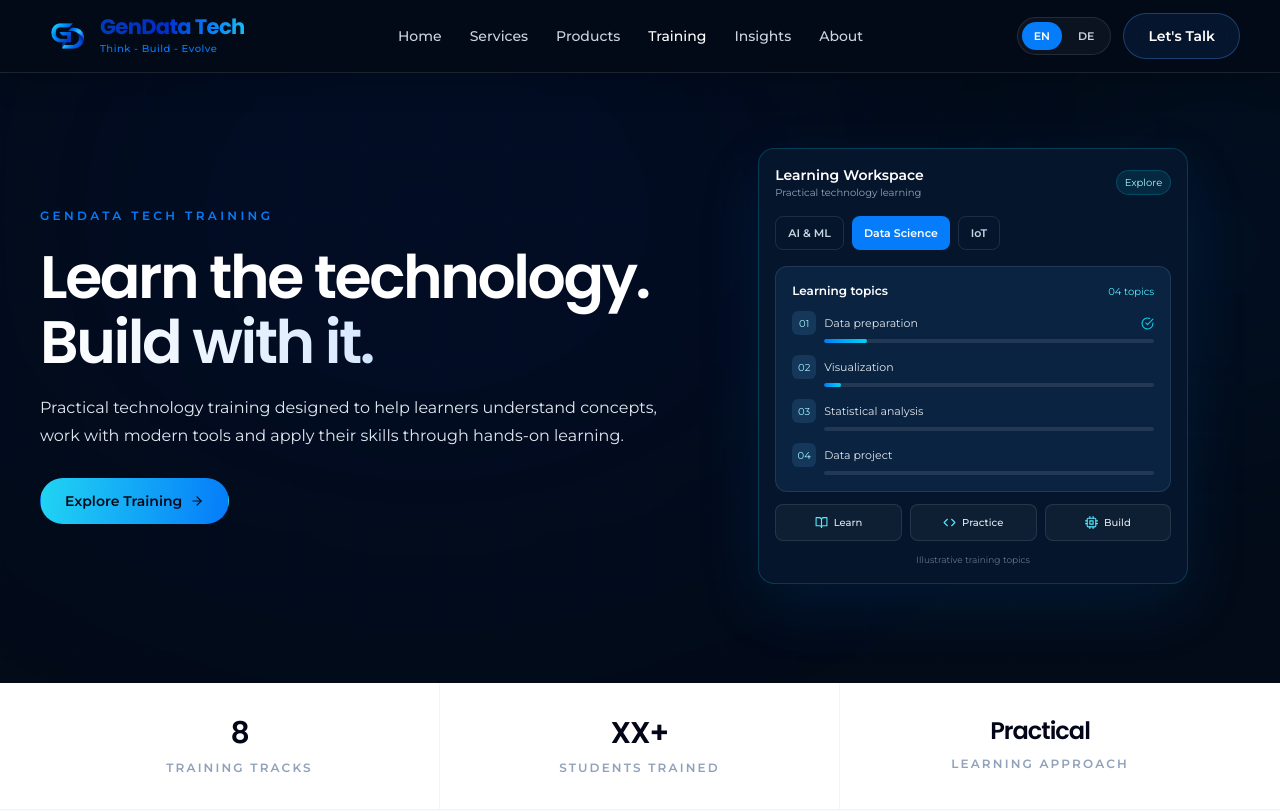
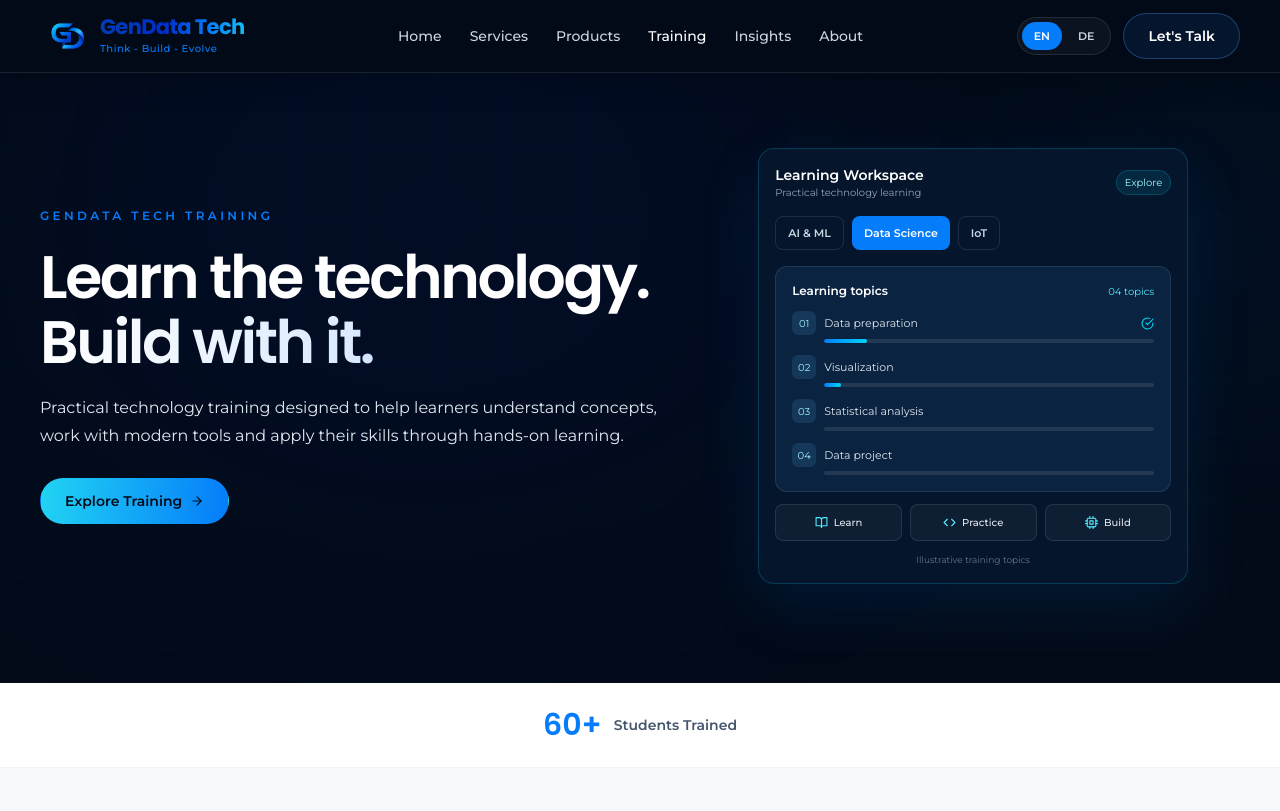
Before and after one commit to aravinthk1504/gendata-techv2, a Next.js app: page /en/training in a window 1280 px wide. Shown: the top 811 px of the page. Built offline with nearby package versions, Linux system fonts and the light colour scheme.

Commit message:
Simplify training statistics to one animated 60+ students metric

```diff
--- a/src/components/migrated/Training.jsx
+++ b/src/components/migrated/Training.jsx
@@ -3,6 +3,7 @@
 import { useParams } from "next/navigation";
 import ProcessFlowGlow from "../layout/ProcessFlowGlow"
 import TrainingHeroDashboard from "../training/TrainingHeroDashboard"
+import CountUpStat from "../layout/CountUpStat"
 
 import { useRef, useState } from "react";
 
@@ -79,7 +80,7 @@ function Training() {
       Replace XX+ with your real student count
   ====================================================== */
 
-  const studentsTrained = "XX+";
+  const studentsTrained = 60;
 
   /* ======================================================
       TRAINING STATE
@@ -906,43 +907,12 @@ function Training() {
           </div>
         </section>
 
-        {/* ======================================================
-            TRAINING SNAPSHOT
-        ====================================================== */}
-
-        <section className="border-b border-slate-100 bg-white px-6 lg:px-10">
-          <div className="mx-auto grid max-w-[1400px] divide-y divide-slate-100 sm:grid-cols-3 sm:divide-x sm:divide-y-0">
-            <div className="py-8 text-center">
-              <p className="font-heading text-3xl font-semibold tracking-[-0.04em] text-slate-950">
-                8
-              </p>
-
-              <p className="mt-2 font-body text-[12px] font-semibold uppercase tracking-[0.18em] text-slate-400">
-                {tr("Training Tracks")}
-              </p>
-            </div>
-
-            <div className="py-8 text-center">
-              <p className="font-heading text-3xl font-semibold tracking-[-0.04em] text-slate-950">
-                {studentsTrained}
-              </p>
-
-              <p className="mt-2 font-body text-[12px] font-semibold uppercase tracking-[0.18em] text-slate-400">
-                {tr("Students Trained")}
-              </p>
-            </div>
-
-            <div className="py-8 text-center">
-              <p className="font-heading text-2xl font-semibold tracking-[-0.04em] text-slate-950">
-                {tr("Practical")}
-              </p>
-
-              <p className="mt-2 font-body text-[12px] font-semibold uppercase tracking-[0.18em] text-slate-400">
-                {tr("Learning Approach")}
-              </p>
-            </div>
+        <div className="border-b border-slate-100 bg-white px-6 py-6 lg:px-10">
+          <div className="mx-auto flex max-w-[1400px] flex-wrap items-center justify-center gap-3 text-center">
+            <CountUpStat value={studentsTrained} suffix="+" className="font-heading text-3xl font-semibold text-[#057CFA]"/>
+            <span className="text-sm font-semibold text-slate-600">{tr("Students Trained")}</span>
           </div>
-        </section>
+        </div>
 
         {/* ======================================================
             TRAINING EXPLORER
```
